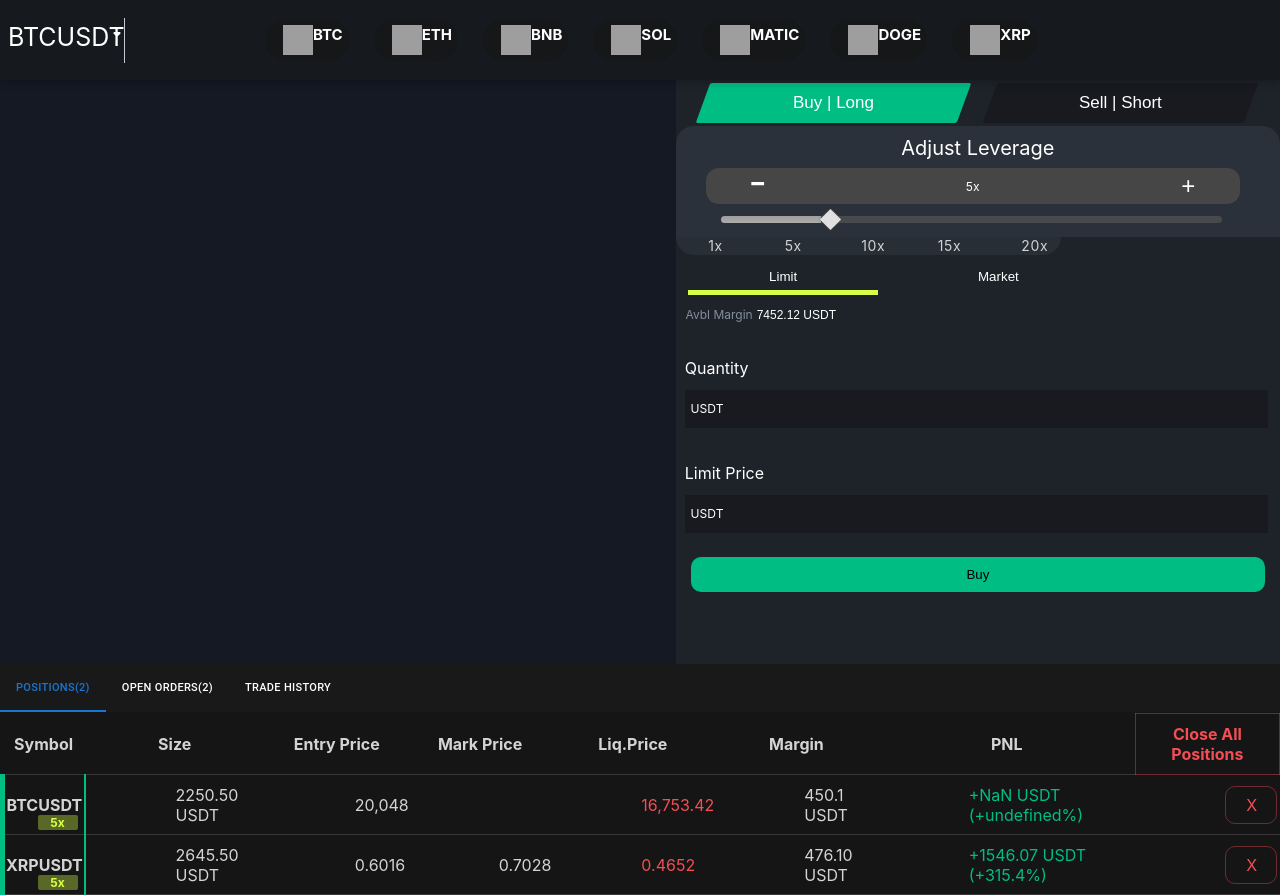
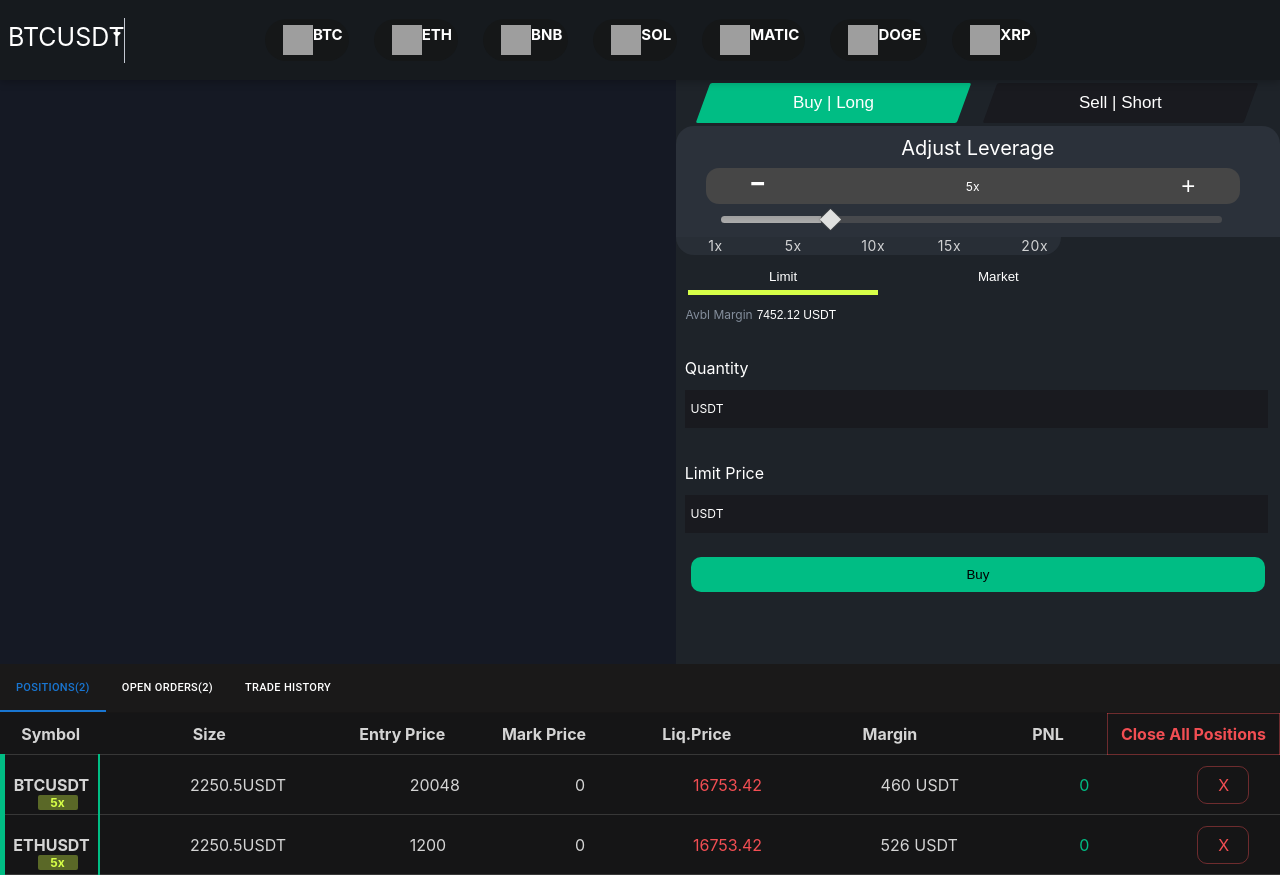
Before and after one commit to raghavsawhney28/Paper-Trading-In-Crypto-Futures, a React (Create React App) app: page / in a window 1280 px wide. Built offline with nearby package versions, Linux system fonts and the light colour scheme; no server answers; grey boxes are pictures that could not be loaded.

Commit message:
new file:   src/components/positions/OnePosition.js

```diff
--- /dev/null
+++ b/src/components/positions/OnePosition.js
@@ -0,0 +1,42 @@
+import classes from "./Positions.module.css";
+import DataContext from "../../context/data";
+import { useContext } from "react";
+
+const OnePosition = ({
+  symbol,
+  size,
+  entryPrice,
+  markPrice,
+  liqPrice,
+  margin,
+  pnl,
+  index,
+  deletePosition,
+}) => {
+  const b = useContext(DataContext);
+  return (
+    <tbody>
+      <tr className={classes.trbody}>
+        <th className={classes.symbol}>
+          {symbol}
+          <div className={classes.leverage}>
+            <span>{b.Leverage}x</span>
+          </div>
+        </th>
+        <td className={classes.td}>{size}USDT</td>
+        <td className={classes.td}>{entryPrice}</td>
+        <td className={classes.td}>{markPrice}</td>
+        <td className={classes.liq}>{liqPrice}</td>
+        <td className={classes.td}>{margin} USDT</td>
+        <td className={classes.pnl}>{pnl}</td>
+        <td className={classes.td}>
+          <div className={classes.close} onClick={() => deletePosition(index)}>
+            X
+          </div>
+        </td>
+      </tr>
+    </tbody>
+  );
+};
+
+export default OnePosition;
--- a/src/components/positions/Position.js
+++ b/src/components/positions/Position.js
@@ -1,52 +1,111 @@
 import classes from "./Positions.module.css";
+
+import OnePosition from "./OnePosition.js";
 import { useContext, useState, useEffect } from "react";
 import DataContext from "../../context/data";
-import LivePrice from "../../backend/LivePrice.js";
 
 const Positions = () => {
-  const [Price, setPrices] = useState(null);
+  const [Price, setPrices] = useState(0);
   const [Percent, setPercent] = useState();
   const [ProfitPercent, setProfitPercent] = useState();
   const [EntryPrice, setEntryPrice] = useState(20048);
   const b = useContext(DataContext);
+
+  const [positions, setPositions] = useState([
+    {
+      symbol: "BTCUSDT",
+      size: 2250.5,
+      entryPrice: 20048,
+      markPrice: Price,
+      liqPrice: 16753.42,
+      margin: 460,
+      pnl: 0,
+    },
+    {
+      symbol: "ETHUSDT",
+      size: 2250.5,
+      entryPrice: 1200,
+      markPrice: Price,
+      liqPrice: 16753.42,
+      margin: 526,
+      pnl: 0,
+    },
+  ]);
+
   useEffect(() => {
-    // WebSocket connection URL
-    const socketUrl = "wss://stream.binance.com:9443/ws/btcusdt@trade";
+    const socketUrls = positions.map(
+      (position) =>
+        `wss://stream.binance.com:9443/ws/${position.symbol.toLowerCase()}@trade`,
+    );
 
-    // Create a new WebSocket instance
-    const ws = new WebSocket(socketUrl);
+    const webSockets = socketUrls.map((url, index) => {
+      const ws = new WebSocket(url);
 
-    // Event listener for incoming messages
       ws.onmessage = (event) => {
         try {
           const data = JSON.parse(event.data);
           const newPrice = parseFloat(data.p).toFixed(2);
-        setPrices(newPrice);
 
-        setPercent((((newPrice - EntryPrice) / EntryPrice) * 100).toFixed(2));
-        setProfitPercent((Percent * b.Leverage).toFixed(2));
+          setPositions((prevPositions) =>
+            prevPositions.map((position, i) =>
+              i === index
+                ? {
+                    ...position,
+                    markPrice: newPrice,
+                    pnl: calculatePnl(
+                      newPrice,
+                      position.entryPrice,
+                      position.margin,
+                    ),
+                  }
+                : position,
+            ),
+          );
         } catch (error) {
           console.error("Error parsing incoming data:", error);
         }
       };
 
-    // Event listener for WebSocket connection error
       ws.onerror = (error) => {
         console.error("WebSocket connection error:", error);
       };
 
-    // Clean up function to close the WebSocket connection when the component unmounts
+      return ws;
+    });
+
     return () => {
-      ws.close();
+      webSockets.forEach((ws) => ws.close());
     };
-  }, [EntryPrice, Percent, b.Leverage]);
+  }, [positions]);
 
-  const Margin = 450.1;
-  const ProfitUSDT = ((Margin / 100) * ProfitPercent).toFixed(2);
-  const Profit = `+${ProfitUSDT} USDT (+${ProfitPercent}%)`;
+  const calculatePnl = (markPrice, entryPrice, margin) => {
+    const percent = (((markPrice - entryPrice) / entryPrice) * 100).toFixed(2);
+    const profitPercent = (percent * b.Leverage).toFixed(2);
+    const profitUSDT = ((margin / 100) * profitPercent).toFixed(2);
+    return `+${profitUSDT} USDT (+${profitPercent}%)`;
+  };
+
+  // const ProfitUSDT = ((Margin / 100) * ProfitPercent).toFixed(2);
+  // const Profit = `+${ProfitUSDT} USDT (+${ProfitPercent}%)`;
+
+  // useEffect(() => {
+  //   setPositions(prevPositions =>
+  //     prevPositions.map(position => ({
+  //       ...position,
+  //       markPrice: Price,
+  //       pnl: profit
+  //     }))
+  //   );
+  // }, [Price, profit]);
+
+  const deletePosition = (index) => {
+    setPositions((prevPositions) =>
+      prevPositions.filter((_, i) => i !== index),
+    );
+  };
 
   return (
-    <div className= {classes.div}>
+    <div className={classes.div}>
       <table className={classes.body}>
         <thead className={classes.head}>
           <tr className={classes.tr}>
@@ -60,44 +119,15 @@ const Positions = () => {
             <th className={classes.closeall}>Close All Positions</th>
           </tr>
         </thead>
-      <tbody>
-        <tr className={classes.trbody}>
-          <th className={classes.symbol}>
-            BTCUSDT
-            <div className={classes.leverage}>
-              <span>{b.Leverage}x</span>
-            </div>
-          </th>
-          <td className={classes.td}>2250.50 USDT</td>
-          <td className={classes.td}>20,048</td>
-          <LivePrice Price={Price} />
-          <td className={classes.liq}>16,753.42</td>
-          <td className={classes.td}>{Margin} USDT</td>
-          <td className={classes.pnl}>{Profit}</td>
-          <td className={classes.td}>
-            <div className={classes.close}>X</div>
-          </td>
-        </tr>
-      </tbody>
-      <tbody>
-        <tr className={classes.trbody}>
-          <th className={classes.symbol}>
-            XRPUSDT
-            <div className={classes.leverage}>
-              <span>5x</span>
-            </div>
-          </th>
-          <td className={classes.td}>2645.50 USDT</td>
-          <td className={classes.td}>0.6016</td>
-          <td className={classes.td}>0.7028</td>
-          <td className={classes.liq}>0.4652</td>
-          <td className={classes.td}>476.10 USDT</td>
-          <td className={classes.pnl}>+1546.07 USDT (+315.4%)</td>
-          <td className={classes.td}>
-            <div className={classes.close}>X</div>
-          </td>
-        </tr>
-      </tbody>
+
+        {positions.map((positionData, index) => (
+          <OnePosition
+            key={index}
+            {...positionData}
+            index={index}
+            deletePosition={deletePosition}
+          />
+        ))}
       </table>
     </div>
   );
```
Lines whose indentation alone changed are shown as unchanged.
